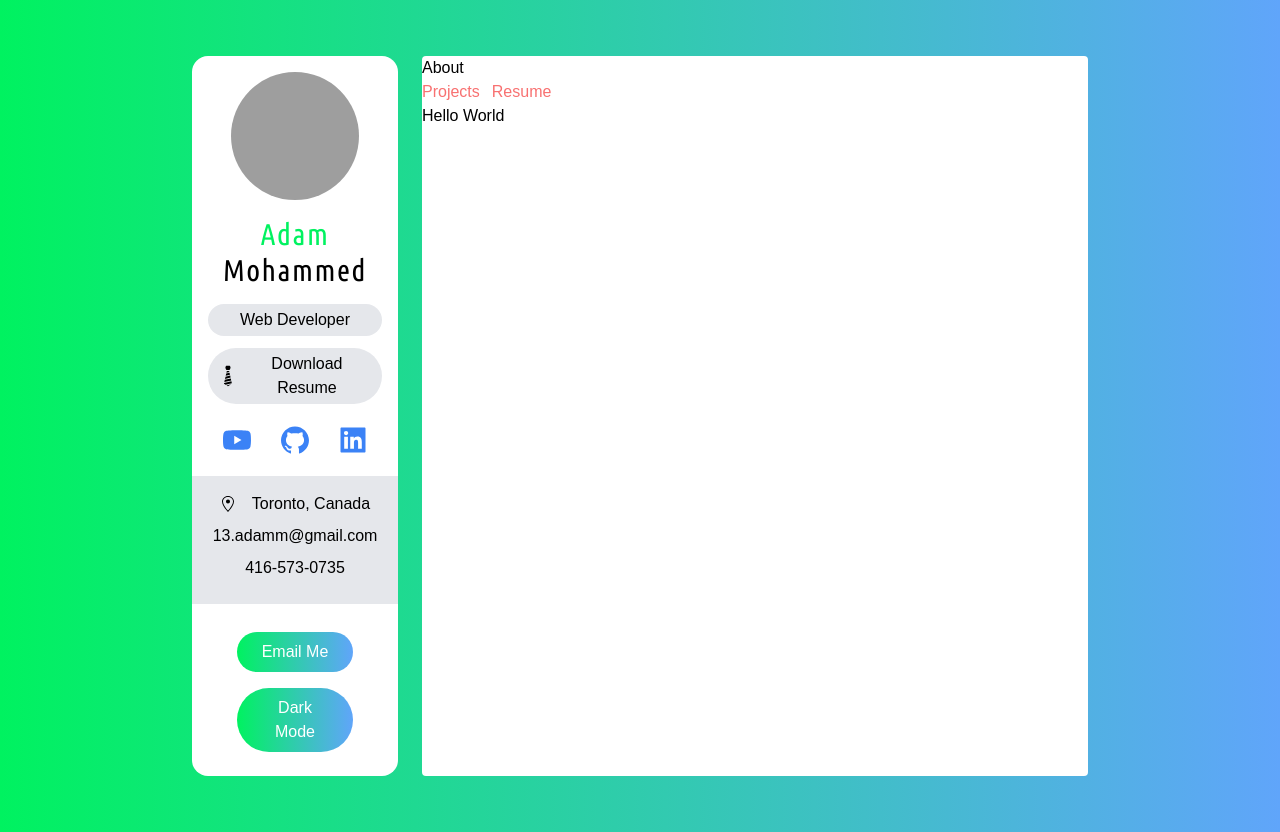
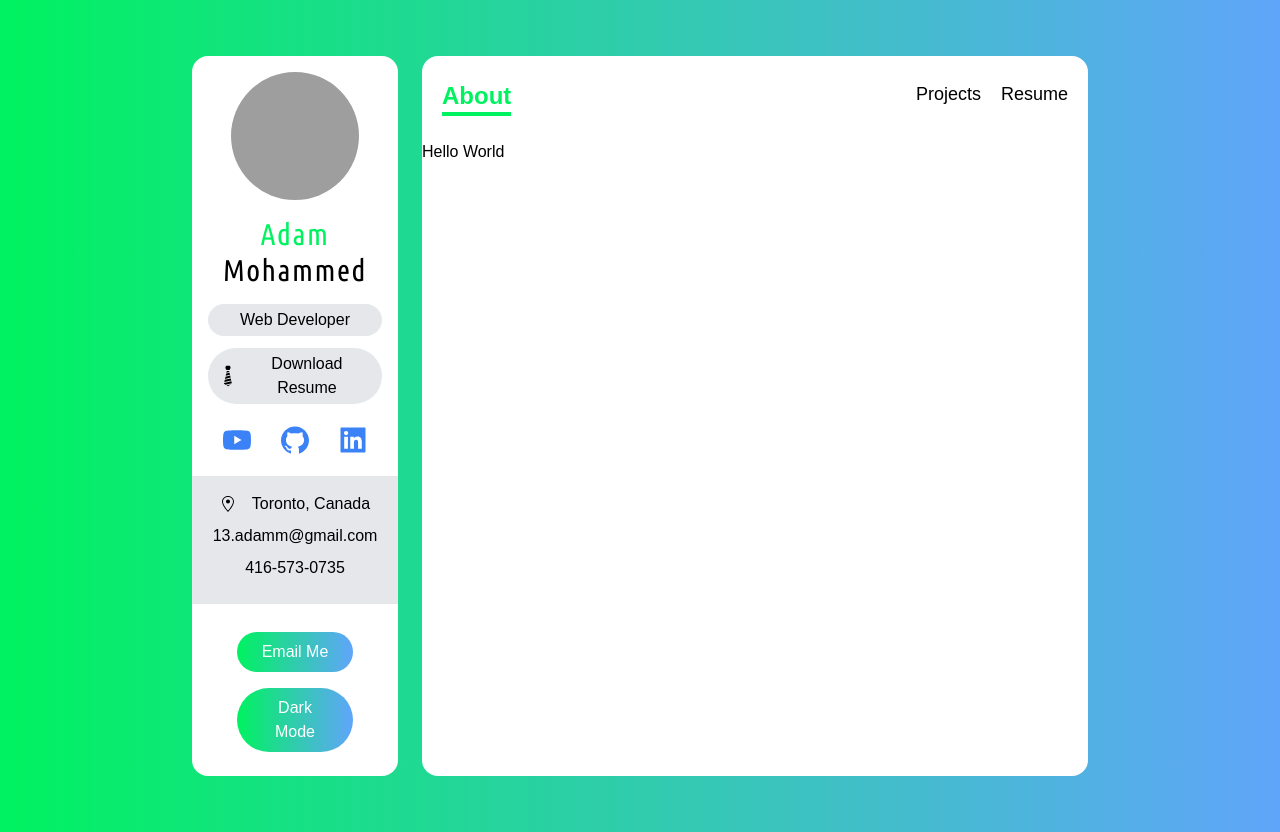
Before and after one commit to adamm13/portfolio, a Next.js app: page / in a window 1280 px wide. Built offline with nearby package versions, Linux system fonts and the light colour scheme; grey boxes are pictures that could not be loaded.

Commit message:
complete basic navbar using next router

```diff
--- a/components/Navbar.tsx
+++ b/components/Navbar.tsx
@@ -13,7 +13,7 @@ const NavItem:FunctionComponent<{
   return activeItem !== name ? (
             <Link href={route}>
               <a>
-                <span onClick={() => setActiveItem(name)}>{name}</span>
+                <span onClick={() => setActiveItem(name)}className="hover:text-green">{name}</span>
              </a>
             </Link>
           ):null
@@ -33,9 +33,9 @@ export default function Navbar() {
   }, [])
 
   return (
-    <div>
-      <span classname="font-bold text-green">{activeItem}</span>
-      <div className='text-red-400 font-lg flex space-x-3'>
+    <div className="flex justify-between px-5 py-3 my-3">
+      <span className="font-bold text-green text-xl border-b-4 border-green md:text-2xl">{activeItem}</span>
+      <div className='text-lg flex space-x-5'>
       <NavItem activeItem={activeItem} setActiveItem={setActiveItem} name="About" route='/'/>
       <NavItem activeItem={activeItem} setActiveItem={setActiveItem} name="Projects" route='/projects'/>
       <NavItem activeItem={activeItem} setActiveItem={setActiveItem} name="Resume" route='/resume'/>
--- a/pages/_app.tsx
+++ b/pages/_app.tsx
@@ -8,7 +8,7 @@ function MyApp({ Component, pageProps }) {
       <div className="col-span-12 p-4 text-center bg-white lg:col-span-3 rounded-2xl">
         <Sidebar/>
       </div>
-      <div className="col-span-12 bg-white lg:col-span-9 rounded 2x1 flex flex-col">
+      <div className="col-span-12 bg-white lg:col-span-9 rounded-2xl flex flex-col">
         <Navbar/>
         <Component {...pageProps} />
       </div>
```
